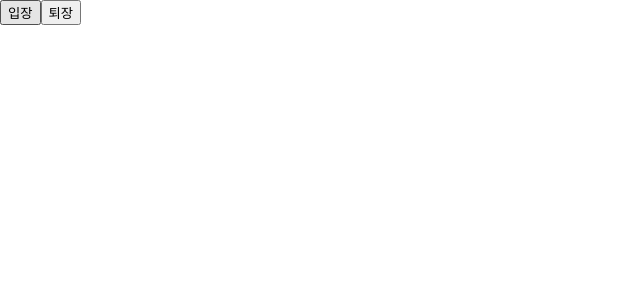
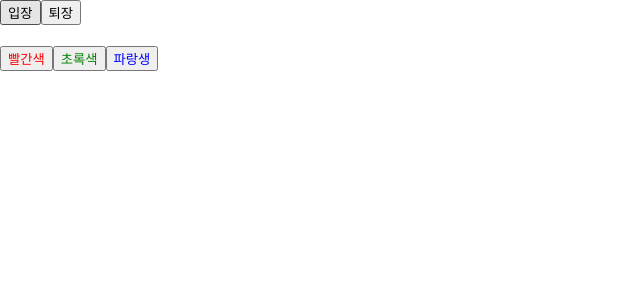
Before and after one commit to sundoforce/hello-react, a React (Create React App) app: page / in a window 1280 px wide. Shown: the top 300 px of the page, without its empty margins (0-640 px from the left). Built offline with nearby package versions, Linux system fonts and the light colour scheme.

Commit message:
3.4.2.3 한 컴포넌트에서 useState 여러 번 사용하기

```diff
--- a/src/Say.js
+++ b/src/Say.js
@@ -5,11 +5,22 @@
   const onClickEnter = () => setMessage('안녕하세요!');
   const onClickLeave = () => setMessage('안녕히 가세요!');
 
+  const [color, setColor] = useState('black');
+
   return (
     <div>
       <button onClick={onClickEnter}>입장</button>
       <button onClick={onClickLeave}>퇴장</button>
-      <h1>{message}</h1>
+      <h1 style={{ color }}>{message}</h1>
+      <button style={{ color: 'red' }} onClick={() => setColor('red')}>
+        빨간색
+      </button>
+      <button style={{ color: 'green' }} onClick={() => setColor('green')}>
+        초록색
+      </button>
+      <button style={{ color: 'blue' }} onClick={() => setColor('blue')}>
+        파랑생
+      </button>
     </div>
   );
 };
```
